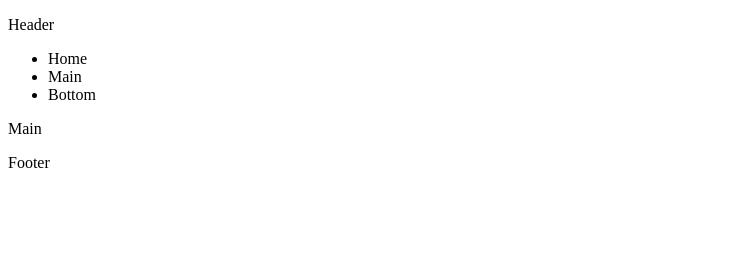
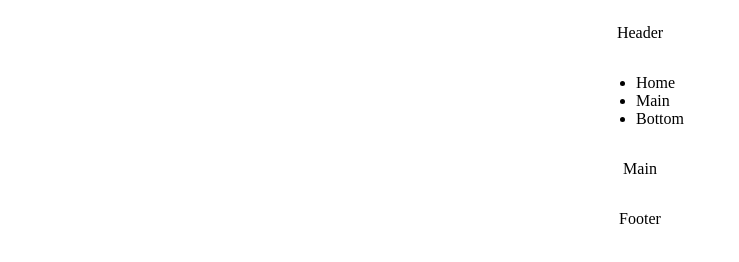
Before and after one commit to SavageFez/Meta-Portfolio-Project-1, a plain HTML site: page index.html in a window 1280 px wide. Shown: the whole page, without its empty margins (0-739 px from the left). Drawn offline with Linux system fonts and the light colour scheme.

Commit message:
Built Foundations of HTML and CSS File. Updated README With Company Info

```diff
--- a/index.html
+++ b/index.html
@@ -7,11 +7,11 @@
     <link rel="stylesheet" href="style.css">
 </head>
 <body>
-    <header id="Header">
+    <header id="header">
        <p>Header</p>
     </header>
 
-    <nav id="Nav">
+    <nav id="nav">
         <ul>
             <li>Home</li>
             <li>Main</li>
@@ -19,11 +19,11 @@
         </ul>
     </nav>
 
-    <main id="Main">
+    <main id="main">
         <p>Main</p>
     </main>
 
-    <footer id="Footer">
+    <footer id="footer">
         <p>Footer</p>
     </footer>
 
--- a/style.css
+++ b/style.css
@@ -0,0 +1,19 @@
+#header {
+    display: flex;
+    justify-content: center;
+}
+
+#nav {
+    display: flex;
+    justify-content: center;
+}
+
+#main {
+    display: flex;
+    justify-content: center;
+}
+
+#footer {
+    display: flex;
+    justify-content: center;
+}
```
Also changed, not shown: 1 other file.
